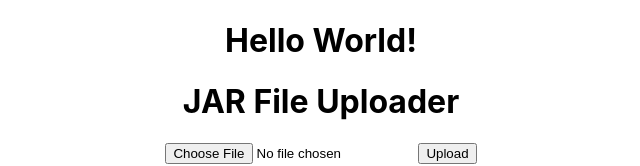
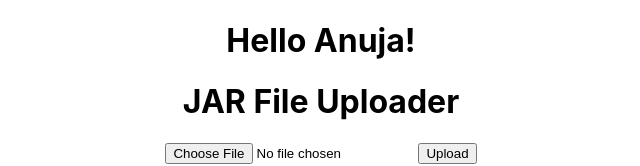
Before and after one commit to Anuja-habib/muleMigration-react, a React (Create React App) app: page / in a window 1280 px wide. Shown: the top 166 px of the page, without its empty margins (319-959 px from the left). Built offline with nearby package versions, Linux system fonts and the light colour scheme.

Commit message:
hello anuja

```diff
--- a/src/App.js
+++ b/src/App.js
@@ -23,7 +23,7 @@ function App() {
 
   return (
     <div className="App">
-    <h1>Hello World!</h1>
+    <h1>Hello Anuja!</h1>
       <h1>JAR File Uploader</h1>
       <form onSubmit={handleSubmit}>
         <input
```
